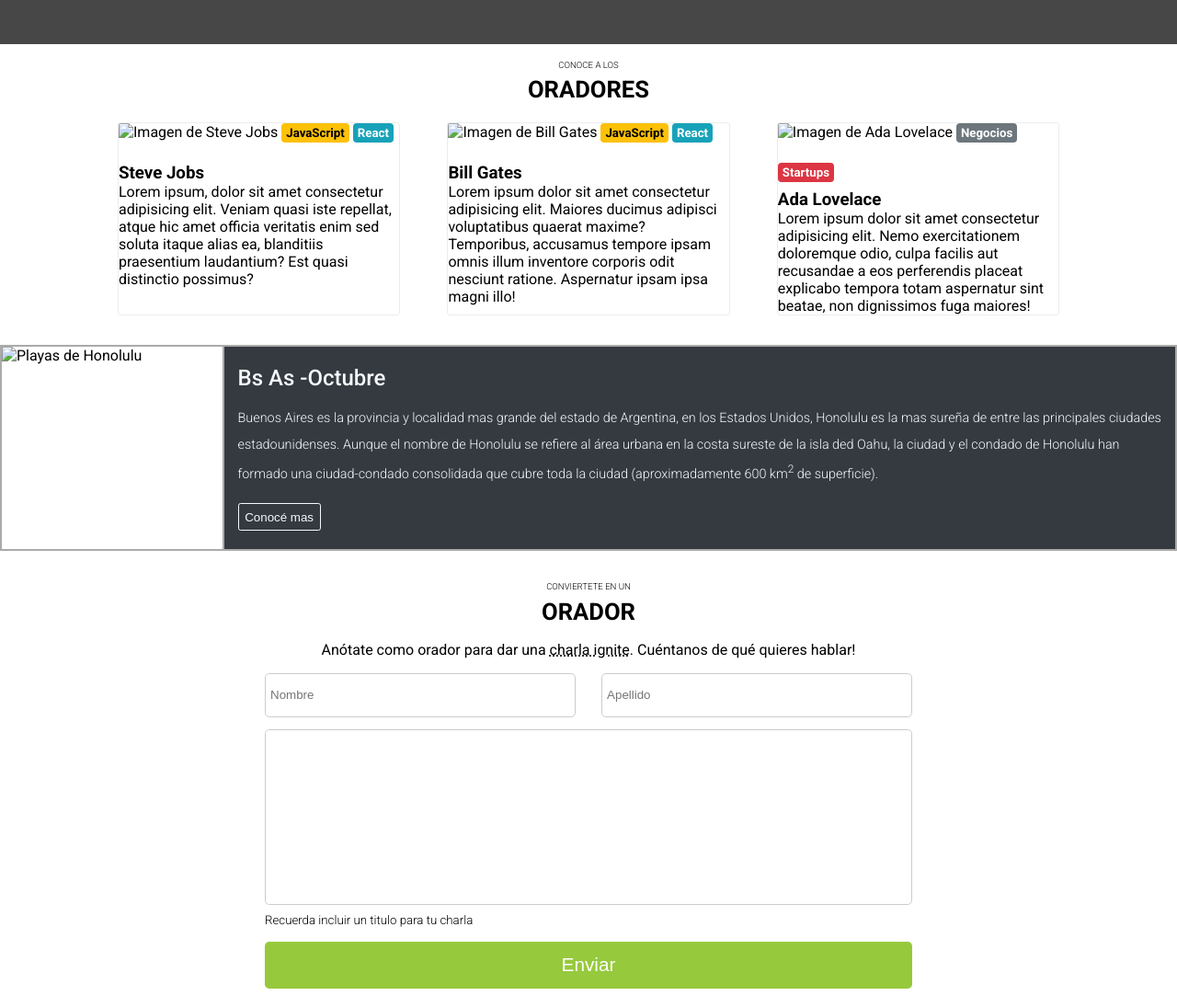
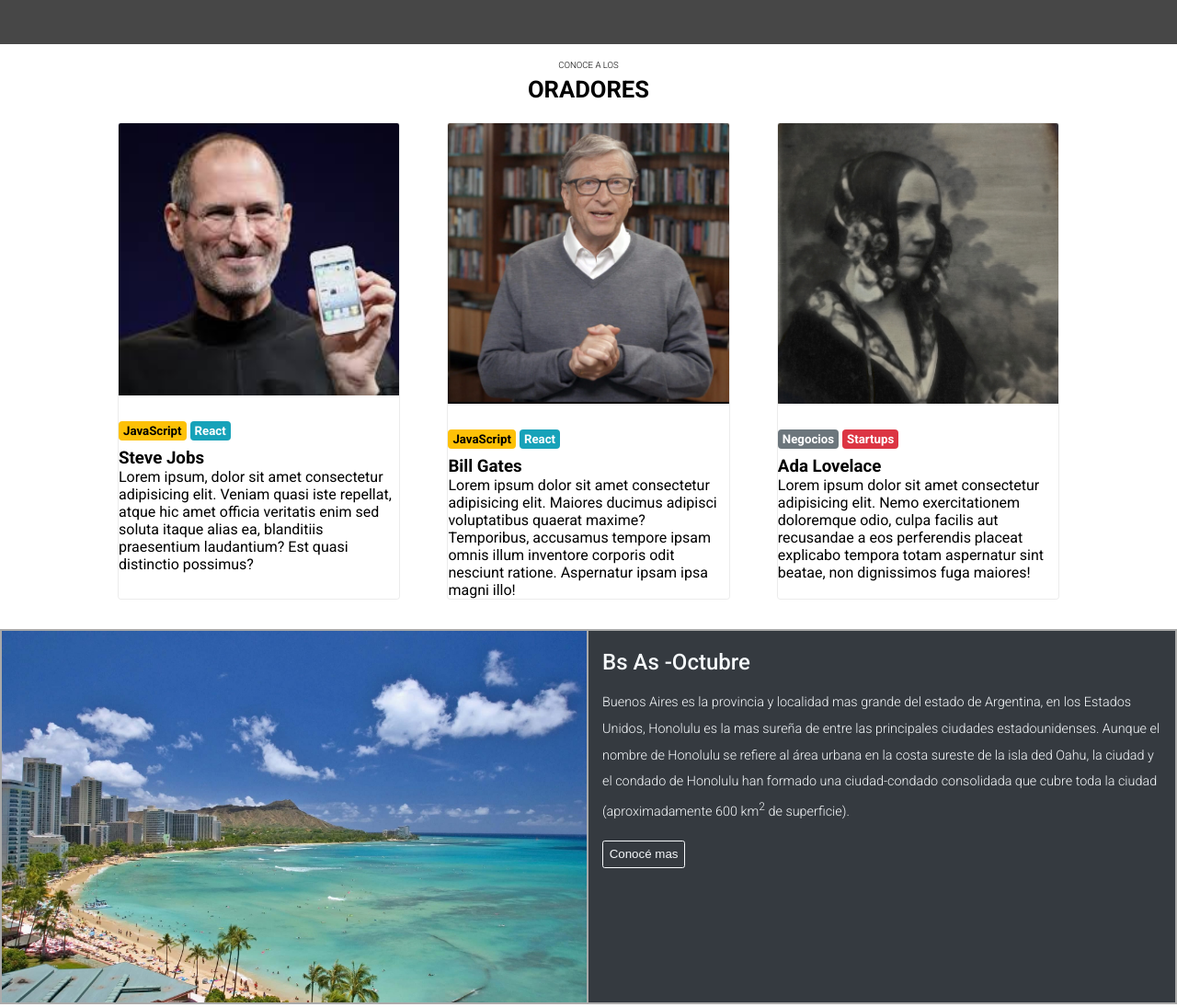
Before and after one commit to NestorCimini/cac_confBA_23083, a plain HTML site: page index.html in a window 1280 px wide. Shown: the part 720-1815 px from the top of the page at 92% size. Drawn offline with Linux system fonts and the light colour scheme; the site is published under a folder, as on GitHub Pages, so addresses that start at the root find nothing.

Commit message:
correccion de visualizacion de imagenes

```diff
--- a/index.html
+++ b/index.html
@@ -50,21 +50,21 @@
                 </div>
                 <div class="contenedor-tarjetas">
                     <div class="tarjeta">
-                        <img src="/assets/img/steve.jpg" alt="Imagen de Steve Jobs" class="tarjeta-img">
+                        <img src="./assets/img/steve.jpg" alt="Imagen de Steve Jobs" class="tarjeta-img">
                         <h5 class="etiqueta amarilla">JavaScript</h5>
                         <h5 class="etiqueta celeste">React</h5>
                         <h3>Steve Jobs</h3>
                         <p>Lorem ipsum, dolor sit amet consectetur adipisicing elit. Veniam quasi iste repellat, atque hic amet officia veritatis enim sed soluta itaque alias ea, blanditiis praesentium laudantium? Est quasi distinctio possimus?</p>
                     </div>
                     <div class="tarjeta">
-                        <img src="/assets/img/bill.jpg" alt="Imagen de Bill Gates" class="tarjeta-img">
+                        <img src="./assets/img/bill.jpg" alt="Imagen de Bill Gates" class="tarjeta-img">
                         <h5 class="etiqueta amarilla">JavaScript</h5>
                         <h5 class="etiqueta celeste">React</h5>
                         <h3>Bill Gates</h3>
                         <p>Lorem ipsum dolor sit amet consectetur adipisicing elit. Maiores ducimus adipisci voluptatibus quaerat maxime? Temporibus, accusamus tempore ipsam omnis illum inventore corporis odit nesciunt ratione. Aspernatur ipsam ipsa magni illo!</p>
                     </div>
                     <div class="tarjeta">
-                        <img src="/assets/img/ada.jpeg" alt="Imagen de Ada Lovelace" class="tarjeta-img">
+                        <img src="./assets/img/ada.jpeg" alt="Imagen de Ada Lovelace" class="tarjeta-img">
                         <h5 class="etiqueta gris">Negocios</h5>
                         <h5 class="etiqueta rojo">Startups</h5>
                         <h3>Ada Lovelace</h3>
@@ -76,7 +76,7 @@
 
         <section class="ubicacion" id="ubicacion">
             <div class="contenedor-ubicacion">
-                <img src="/assets/img/honolulu.jpg" alt="Playas de Honolulu" class="ubicacion-img">
+                <img src="./assets/img/honolulu.jpg" alt="Playas de Honolulu" class="ubicacion-img">
                 <div class="ubicacion-informacion">
                     <h3 class="informacion-titulo">Bs As -Octubre</h3>
                     <p class="informacion-parrafo">Buenos Aires es la provincia y localidad mas grande del estado de Argentina, en los Estados Unidos, Honolulu es la mas sureña de entre las principales ciudades estadounidenses. Aunque el nombre de Honolulu se refiere al área urbana en la costa sureste de la isla ded Oahu, la ciudad y el condado de Honolulu han formado una ciudad-condado consolidada que cubre toda la ciudad (aproximadamente 600 km<sup>2</sup> de superficie).</p>
```
